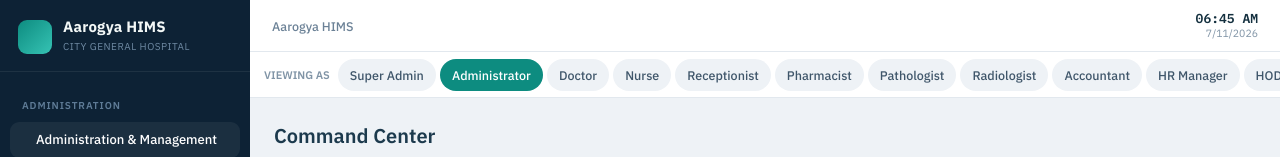
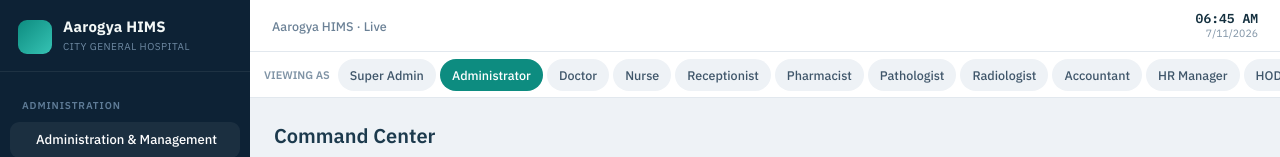
Before and after one commit to deva-0909/aarogya-hims, an Angular app: page /command-center in a window 1280 px wide. Shown: the top 157 px of the page. Built offline with nearby package versions, Linux system fonts and the light colour scheme; no server answers; the database is empty; some icons are missing.

Commit message:
test: confirm git-to-vercel deploy pipeline

```diff
--- a/src/app/layout/layout.component.ts
+++ b/src/app/layout/layout.component.ts
@@ -51,7 +51,7 @@ import { groupedModulesForRole, roleLabel, routeFor, ROLES } from '../core/modul
       <!-- Main column -->
       <div class="flex-1 flex flex-col h-full min-w-0">
         <header class="h-[52px] flex-none bg-white border-b border-[#e2e8ee] flex items-center gap-4 px-[22px]">
-          <div class="text-[12.5px] text-[#6b8196] font-medium">Aarogya HIMS</div>
+          <div class="text-[12.5px] text-[#6b8196] font-medium">Aarogya HIMS · Live</div>
           <div class="flex-1"></div>
           <div class="text-right leading-[1.15]">
             <div class="font-mono font-semibold text-[13px] text-[#14303f]">{{ clockTime() }}</div>
```
